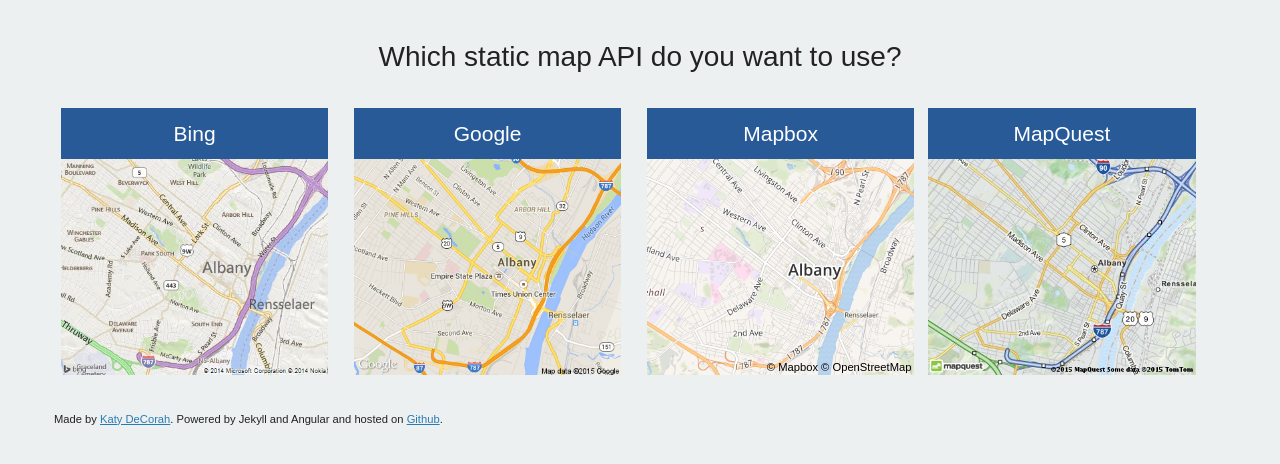
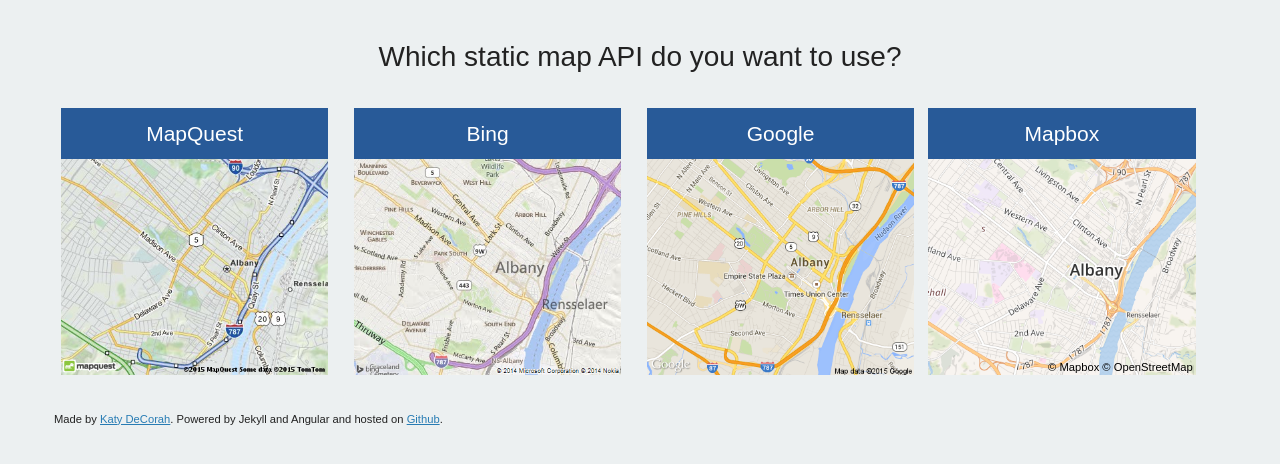
Before and after one commit to katydecorah/staticmapmaker, a Jekyll site: the page built from index.html, in a window 1280 px wide. Shown: the top 464 px of the page. Built offline with Jekyll 4.4.1, drawn with Linux system fonts in a browser that asks for light colours; nearby versions of some CDN libraries.

Commit message:
cleans up home page

```diff
--- a/_config.yml
+++ b/_config.yml
@@ -2,12 +2,6 @@
 description: "Create a Bing static map, Google static map, Mapbox static map, or MapQuest static map with Static Map Maker. Type in a location, customize, and get the map."
 url: http://staticmapmaker.com
 permalink: pretty
-
-apis:
-- Bing
-- Google
-- Mapbox
-- MapQuest
 
 port: 4000
 host: 127.0.0.1
--- a/_includes/controls/bing.html
+++ b/_includes/controls/bing.html
@@ -57,5 +57,4 @@
 <div class="form-group">
 <button ng-click="addPushpin()" class="btn">Add a pushpin</button>
 </div>
-
 </fieldset>
--- a/index.html
+++ b/index.html
@@ -3,10 +3,10 @@
 ---
 <h2>Which static map API do you want to use?</h2>
 <div class="choices">
-{% for api in site.apis %}
-<a href="{{ site.url }}/{{ api | downcase }}/" class="choose-map">
-<div class="choose-map-title">{{api}}</div>
-<div class="choose-map-example"><img src="{{ site.url }}/img/{{api | downcase}}.png" alt="{{api}} static map API">{% if api == 'Mapbox' %}<div class="attribution" target="_blank">&copy; Mapbox &copy; OpenStreetMap</div>{% endif %}</div>
+{% for page in site.pages %}{% if page.title %}
+<a href="{{ page.url }}" class="choose-map">
+<div class="choose-map-title">{{page.title}}</div>
+<div class="choose-map-example"><img src="/img/{{page.title | downcase}}.png" alt="{{page.title}} static map API">{% if page.title == 'Mapbox' %}<div class="attribution" target="_blank">&copy; Mapbox &copy; OpenStreetMap</div>{% endif %}</div>
 </a>
-{% endfor %}
+{% endif %}{% endfor %}
 </div>
```
